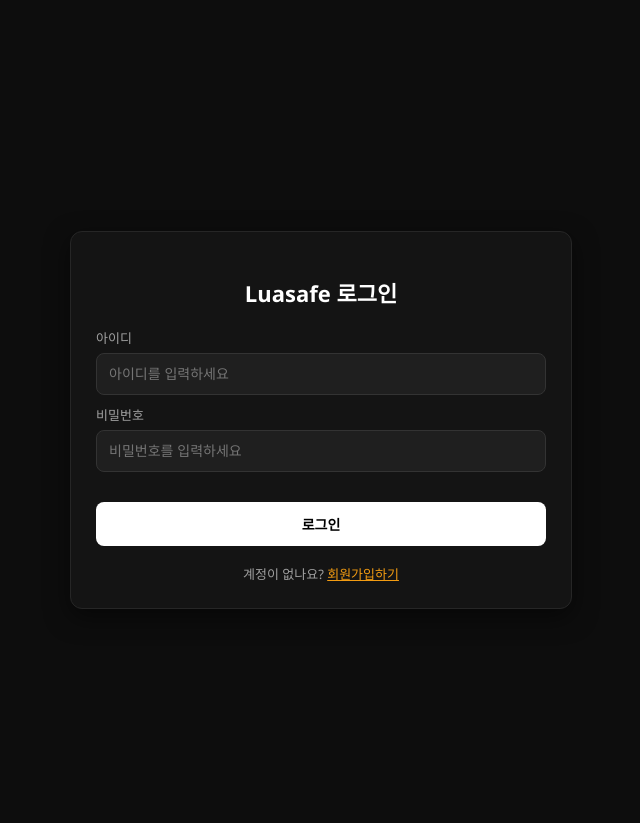
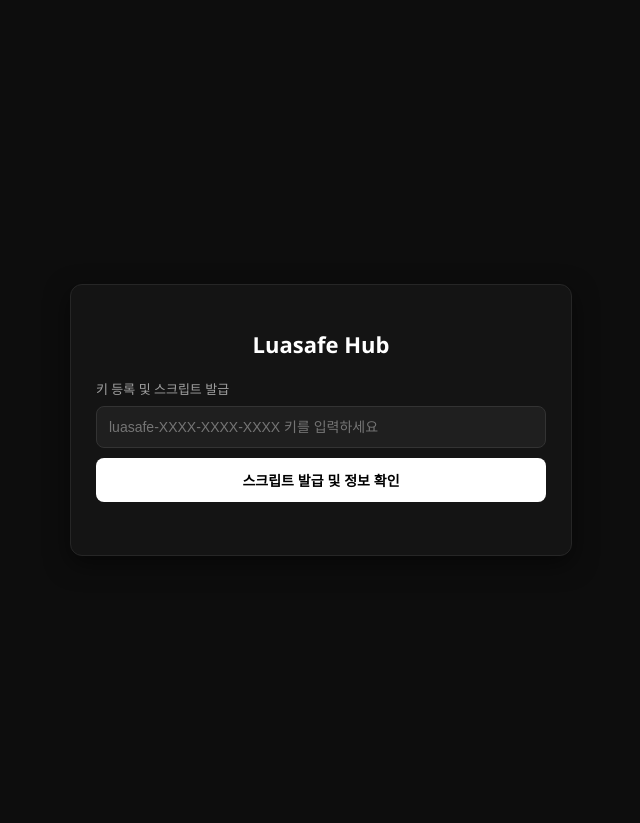
Before and after one commit to luasafedeveloper/luasafe-backend, a Flask app: page / in a window 1280 px wide. Shown: the top 823 px of the page, without its empty margins (319-959 px from the left). Run offline with Flask 3, Linux system fonts and the light colour scheme.

Commit message:
Update index.html

```diff
--- a/templates/user/index.html
+++ b/templates/user/index.html
@@ -3,7 +3,7 @@
 <head>
     <meta charset="UTF-8">
     <meta name="viewport" content="width=device-width, initial-scale=1.0">
-    <title>Luasafe - User Hub</title>
+    <title>Luasafe - Key & Script Hub</title>
     <style>
         body {
             background-color: #0d0d0d;
@@ -37,7 +37,7 @@
             display: block;
             font-size: 13px;
             color: #a0a0a0;
-            margin-bottom: 6px;
+            margin-bottom: 8px;
         }
         input, select {
             width: 100%;
@@ -67,23 +67,8 @@
         }
         .btn-primary { background-color: #ffffff; color: #000000; }
         .btn-primary:hover { background-color: #dcdcdc; }
-        .btn-success { background-color: #27ae60; color: #ffffff; }
-        .btn-success:hover { background-color: #219653; }
         .btn-warning { background-color: #f39c12; color: #000000; }
         .btn-warning:hover { background-color: #e67e22; }
-        .btn-danger { background-color: #e74c3c; color: #ffffff; }
-        .btn-danger:hover { background-color: #c0392b; }
-        .link-text {
-            text-align: center;
-            font-size: 13px;
-            color: #a0a0a0;
-            cursor: pointer;
-            margin-top: 10px;
-        }
-        .link-text span {
-            color: #f39c12;
-            text-decoration: underline;
-        }
         pre {
             background-color: #0a0a0a;
             border: 1px solid #222;
@@ -108,34 +93,24 @@
 <body>
 
 <div class="container">
-    <h2 id="formTitle">Luasafe 로그인</h2>
+    <h2>Luasafe Hub</h2>
 
-    <!-- 로그인 및 회원가입 입력 폼 -->
-    <div id="authSection">
+    <!-- 키 입력 및 스크립트 발급 섹션 -->
     <div class="section">
-            <label>아이디</label>
-            <input type="text" id="usernameInput" placeholder="아이디를 입력하세요">
-            <label>비밀번호</label>
-            <input type="password" id="passwordInput" placeholder="비밀번호를 입력하세요">
-        </div>
-        <button id="authBtn" class="btn-primary" onclick="handleAuth()">로그인</button>
-        <div class="link-text" id="toggleLink" onclick="toggleMode()">계정이 없나요? <span>회원가입하기</span></div>
+        <label>키 등록 및 스크립트 발급</label>
+        <input type="text" id="keyInput" placeholder="luasafe-XXXX-XXXX-XXXX 키를 입력하세요">
+        <button class="btn-primary" onclick="lookupKey()">스크립트 발급 및 정보 확인</button>
     </div>
 
-    <!-- 로그인 성공 후 허브 창 -->
-    <div id="hubSection" style="display:none;">
-        <div class="section">
-            <label>발급된 내 키 (<span id="userDisplay" style="color:#f39c12;"></span>)</label>
-            <input type="text" id="keyInput" readonly style="color: #f39c12; font-weight: bold;">
-        </div>
-
-        <div class="section">
+    <!-- 파라미터 없는 깔끔한 로더 출력 영역 -->
+    <div class="section" id="loaderSection" style="display:none;">
         <label>생성된 로더 코드 (복사해서 사용)</label>
         <pre id="loaderOutput"></pre>
         <button class="btn-primary" onclick="copyLoader()">로더 코드 복사하기</button>
     </div>
 
-        <div class="info-box" id="infoBox">
+    <!-- 키 상세 정보 및 관리 영역 -->
+    <div class="info-box" id="infoBox" style="display:none;">
         <div><strong>상태:</strong> <span id="statusText">-</span></div>
         <div><strong>등급:</strong> <span id="tierText">-</span></div>
         <div><strong>만료 시간:</strong> <span id="expiryText">-</span></div>
@@ -147,88 +122,19 @@
         </div>
         <button class="btn-warning" onclick="resetHwid()" style="margin-top: 10px;">HWID 초기화 및 스크립트 변경 (3일 쿨타임)</button>
     </div>
-
-        <button class="btn-danger" onclick="logout()" style="margin-top: 15px;">로그아웃</button>
-    </div>
 </div>
 
 <script>
-    let isSignupMode = false;
     let currentKey = "";
 
-    // 페이지 로드 시 기존 세션(로그인 상태) 확인
-    window.onload = async function() {
-        try {
-            let res = await fetch('/api/user/check_session');
-            let data = await res.json();
-            if (data.logged_in) {
-                showHub(data.username, data.key);
-            }
-        } catch (e) {}
-    };
-
-    function toggleMode() {
-        isSignupMode = !isSignupMode;
-        if (isSignupMode) {
-            document.getElementById('formTitle').innerText = "Luasafe 회원가입";
-            document.getElementById('authBtn').innerText = "회원가입 하기";
-            document.getElementById('authBtn').className = "btn-success";
-            document.getElementById('toggleLink').innerHTML = "이미 계정이 있으신가요? <span>로그인하기</span>";
-        } else {
-            document.getElementById('formTitle').innerText = "Luasafe 로그인";
-            document.getElementById('authBtn').innerText = "로그인";
-            document.getElementById('authBtn').className = "btn-primary";
-            document.getElementById('toggleLink').innerHTML = "계정이 없나요? <span>회원가입하기</span>";
-        }
-    }
-
-    async function handleAuth() {
-        let username = document.getElementById('usernameInput').value.trim();
-        let password = document.getElementById('passwordInput').value.trim();
-
-        if (!username || !password) {
-            alert("아이디와 비밀번호를 모두 입력해주세요.");
+    async function lookupKey() {
+        let key = document.getElementById('keyInput').value.trim();
+        if (!key) {
+            alert("키를 입력해주세요!");
             return;
         }
+        currentKey = key;
 
-        let endpoint = isSignupMode ? '/api/user/signup' : '/api/user/login';
-
-        try {
-            let res = await fetch(endpoint, {
-                method: 'POST',
-                headers: { 'Content-Type': 'application/json' },
-                body: JSON.stringify({ username: username, password: password })
-            });
-            let data = await res.json();
-
-            if (data.success) {
-                if (isSignupMode) {
-                    alert(data.message);
-                    toggleMode(); // 로그인 화면으로 전환
-                } else {
-                    showHub(username, data.key);
-                }
-            } else {
-                alert(data.message);
-            }
-        } catch (e) {
-            alert("서버 통신 오류가 발생했습니다.");
-        }
-    }
-
-    function showHub(username, key) {
-        currentKey = key;
-        document.getElementById('userDisplay').innerText = username;
-        document.getElementById('keyInput').value = currentKey;
-
-        document.getElementById('authSection').style.display = 'none';
-        document.getElementById('formTitle').innerText = "Luasafe Key & Script Hub";
-        document.getElementById('hubSection').style.display = 'block';
-
-        lookupKey(currentKey);
-    }
-
-    async function lookupKey(key) {
         try {
             let res = await fetch('/api/user/lookup', {
                 method: 'POST',
@@ -242,13 +148,20 @@
                 document.getElementById('tierText').innerText = data.tier;
                 document.getElementById('expiryText').innerText = data.expiry;
                 document.getElementById('hwidText').innerText = data.hwid;
+                document.getElementById('infoBox').style.display = 'block';
 
                 let cleanLoader = `scriptkey = "${data.key}"\n\nloadstring(game:HttpGet("https://luasafe-backend.onrender.com/loader.lua"))()`;
+
                 document.getElementById('loaderOutput').innerText = cleanLoader;
+                document.getElementById('loaderSection').style.display = 'block';
 
                 loadUserScripts(data.script_name);
+            } else {
+                alert(data.message);
             }
-        } catch (e) {}
+        } catch (e) {
+            alert("조회 중 오류가 발생했습니다.");
+        }
     }
 
     async function loadUserScripts(selectedName) {
@@ -279,18 +192,9 @@
             });
             let data = await res.json();
             alert(data.message);
-            if (data.success) lookupKey(currentKey);
+            if (data.success) lookupKey();
         } catch (e) {
             alert("통신 오류");
-        }
-    }
-
-    async function logout() {
-        try {
-            await fetch('/api/user/logout', { method: 'POST' });
-            location.reload();
-        } catch (e) {
-            location.reload();
         }
     }
 
```
Lines whose indentation alone changed are shown as unchanged.
